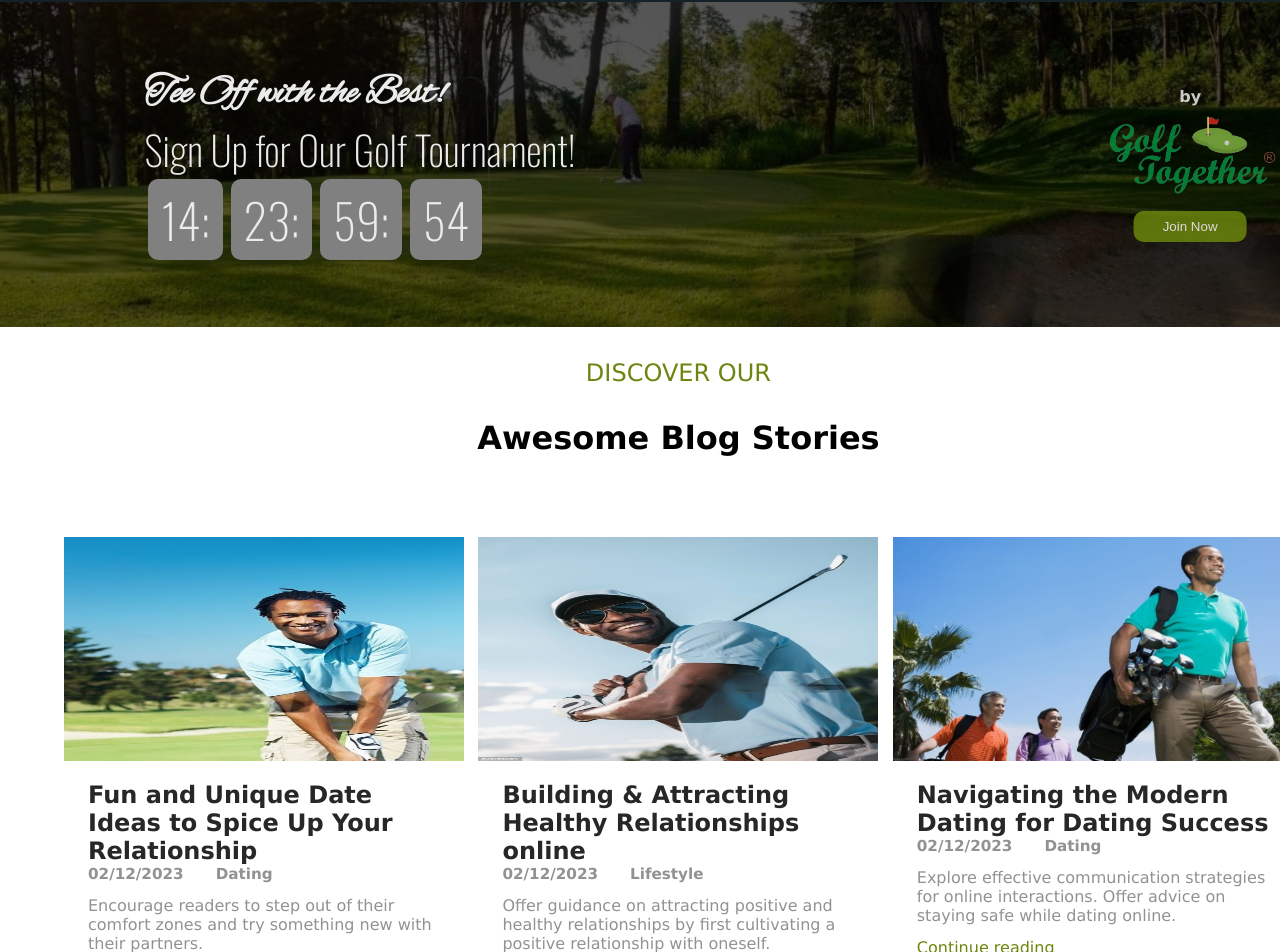
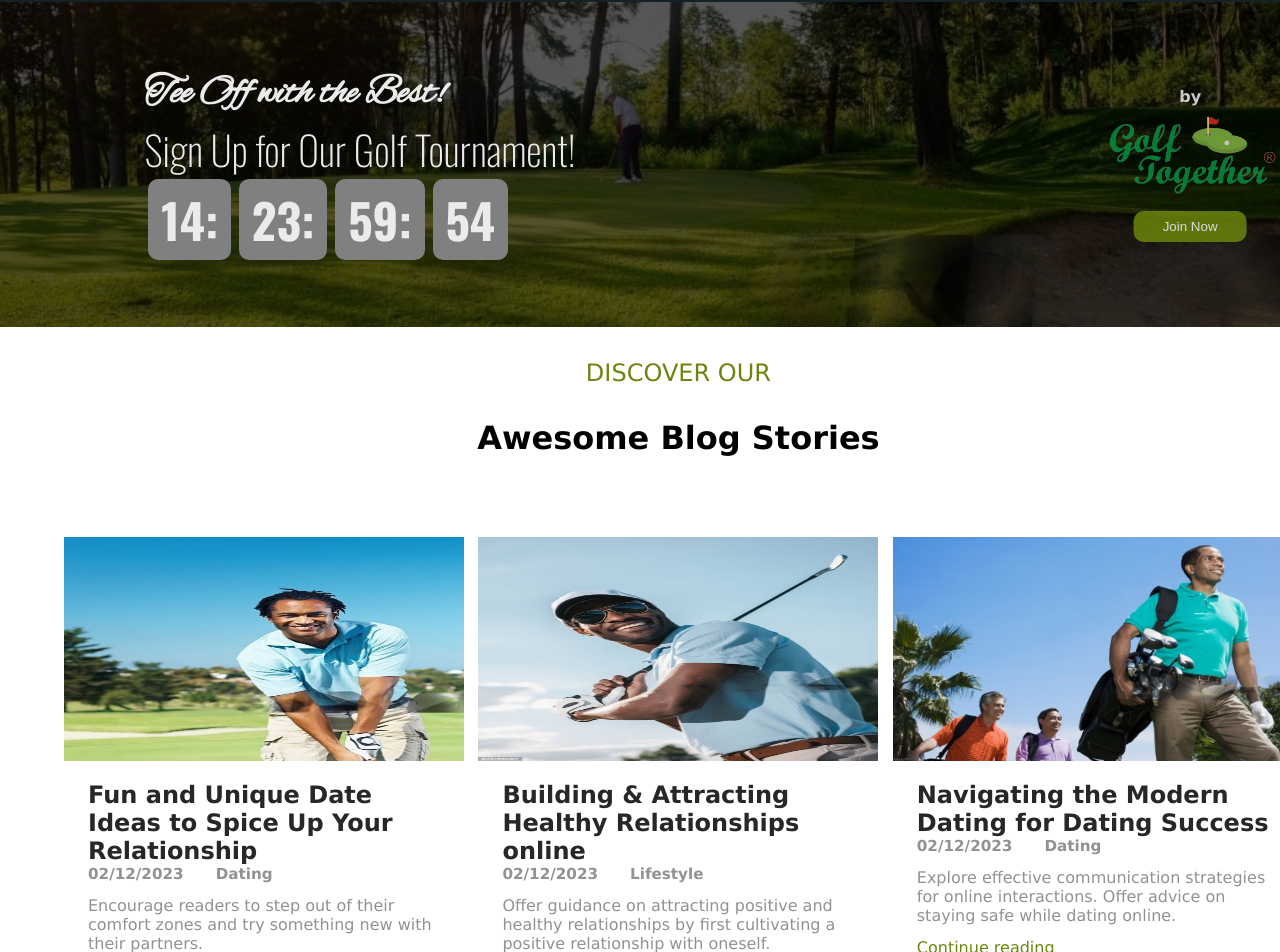
Before and after one commit to isholah360/qrcode, a React (Vite) app: page / in a window 1280 px wide. Shown: the part 6470-7422 px from the top of the page. Built offline with nearby package versions, Linux system fonts and the light colour scheme; a web font is replaced by a local one.

Commit message:
countupdate

```diff
--- a/src/component/countds/ads.css
+++ b/src/component/countds/ads.css
@@ -39,6 +39,7 @@
     font-family:  Oswald;
     font-size:3rem ;
     margin: 0 .25rem;
+    font-weight: bold;
     padding: .3rem .8rem;
     border: none;
     border-radius: 10px;
@@ -72,7 +73,6 @@
     }
     .thead-cover{
        flex-direction: column;
-       height: 80vh;
        text-align: center;
        padding: 4rem 0;
     }
```
